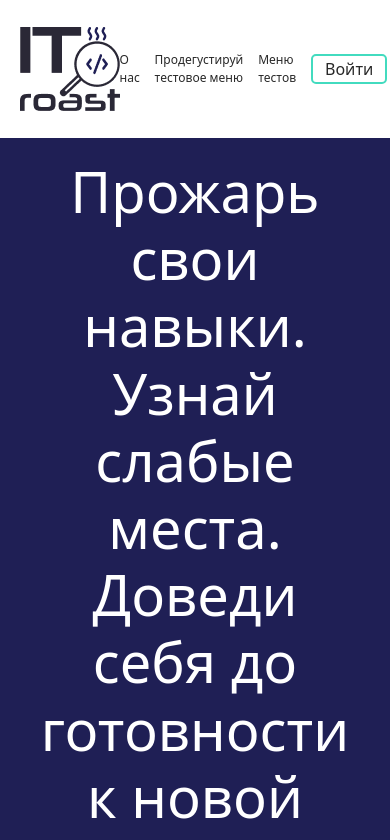
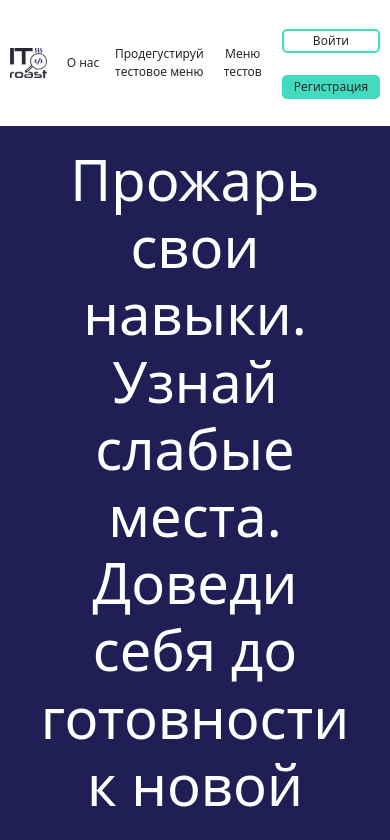
Before and after one commit to Train-lab-intern/frontend_dev, a React (Create React App) app: page / in a window 390 px wide. Shown: the top 840 px of the page. Built offline with nearby package versions, Linux system fonts and the light colour scheme; no server answers.

Commit message:
header add adaptive styles

```diff
--- a/src/components/Header/Header.module.scss
+++ b/src/components/Header/Header.module.scss
@@ -14,9 +14,28 @@
   align-items: center;
   padding: 27px 0;
 
-  .logo {}
+  .logo {
+    margin-right: 20px;
+  }
   .nav {
     width: 85%;
     display: flex;
   }
 }
+
+@media screen and (max-width: 760px) {
+  .inner {
+    .logo {
+      width: 10%;
+
+      img {
+        width: 100%;
+      }
+    }
+  }
+}
+@media screen and (max-width: 500px) {
+  .container {
+    width: 95%;
+  }
+}
--- a/src/components/Navigation/Navigation.module.scss
+++ b/src/components/Navigation/Navigation.module.scss
@@ -13,8 +13,26 @@
 
   .button {
     font-size: 16px;
+    white-space: nowrap;
   }
 }
 .link {
   @include link;
+  text-align: center;
 }
+
+@media screen and (max-width: 900px) {
+  .linksProfile {
+    flex-direction: column;
+    .button {
+      width: 100%;
+    }
+  }
+}
+@media screen and (max-width: 500px) {
+  .linksProfile {
+    .button {
+      font-size: 12px;
+    }
+  }
+}
--- a/src/components/Navigation/Navigation.tsx
+++ b/src/components/Navigation/Navigation.tsx
@@ -20,7 +20,7 @@ export const Navigation = () => {
     <>
       <nav className={styles.navigation}>
         {pathname === '/' && <NavLink to={''} className={styles.link}>
-          О нас
+          О&nbsp;нас
         </NavLink>}
         <NavLink to={''} className={styles.link}>
           Продегустируй <br/> тестовое меню
@@ -28,14 +28,14 @@ export const Navigation = () => {
         <NavLink to={''} className={styles.link}>
           Меню тестов
         </NavLink>
-        {isLogged && <>
-          <NavLink to={''} className={styles.link}>
-            Резюме
-          </NavLink>
-          <NavLink to={''} className={styles.link}>
-            Визитка
-          </NavLink>
-        </>}
+        {/*{isLogged && <>*/}
+        {/*  <NavLink to={''} className={styles.link}>*/}
+        {/*    Резюме*/}
+        {/*  </NavLink>*/}
+        {/*  <NavLink to={''} className={styles.link}>*/}
+        {/*    Визитка*/}
+        {/*  </NavLink>*/}
+        {/*</>}*/}
         {isLogged ?
           <div className={styles.linksProfile}>
             <CommonButton variant={'outline'} onClick={handleLogout} className={styles.button}>
```
